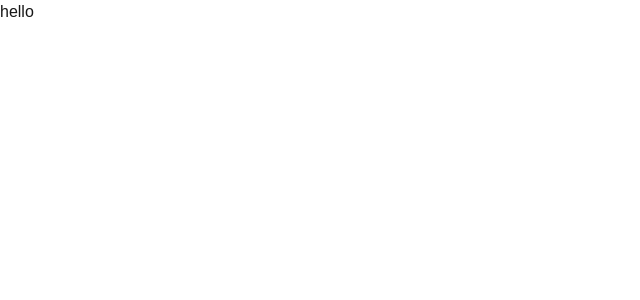
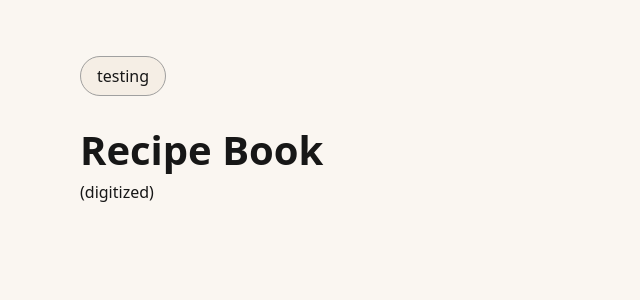
Before and after one commit to bzrymiak/recipes, a Next.js app: page / in a window 1280 px wide. Shown: the top 300 px of the page, without its empty margins (0-640 px from the left). Built offline with nearby package versions, Linux system fonts and the light colour scheme.

Commit message:
added fonts and button

```diff
--- a/src/app/globals.css
+++ b/src/app/globals.css
@@ -1,8 +1,11 @@
 @import "tailwindcss";
 
 :root {
-  --background: #ffffff;
+  --background: #FAF6F1;
   --foreground: #171717;
+  --grey: #A0A0A0;
+  --hover: #E1DAD1;
+  --beige: #F5EEE5;
 }
 
 @theme inline {
@@ -10,17 +13,39 @@
   --color-foreground: var(--foreground);
   --font-sans: var(--font-geist-sans);
   --font-mono: var(--font-geist-mono);
+  --color-myGrey: var(--grey);
+  --color-myBeige: var(--beige);
+  --color-hover: var(--hover);
 }
 
-/* @media (prefers-color-scheme: dark) {
+@media (prefers-color-scheme: dark) {
   :root {
-    --background: #0a0a0a;
-    --foreground: #ededed;
+    --background: #FAF6F1;
+    --foreground: #171717;
   }
-} */
+}
 
 body {
   background: var(--background);
   color: var(--foreground);
-  font-family: Arial, Helvetica, sans-serif;
+  font-family: var(--gt-america), Helvetica, Arial, sans-serif;
 }
+
+.px {
+  padding-inline: 5rem;
+}
+
+.py {
+  padding-top: 4rem;
+  padding-bottom: 4rem;
+}
+
+h1 {
+  font-size: 2.5rem;
+  font-weight: bold;
+  letter-spacing: -1;
+}
+
+h2 {
+  font-size: 1rem;
+}
--- a/src/app/layout.js
+++ b/src/app/layout.js
@@ -1,4 +1,5 @@
 import { Geist, Geist_Mono } from "next/font/google";
+import localFont from "next/font/local";
 import "./globals.css";
 
 const geistSans = Geist({
@@ -10,6 +11,25 @@ const geistMono = Geist_Mono({
   variable: "--font-geist-mono",
   subsets: ["latin"],
 });
+
+const gtAmerica = localFont({
+  src: [
+    {
+      path: "../fonts/GT-America-Regular.otf",
+      weight: "400",
+      style: "normal",
+    },
+    {
+      path: "../fonts/GT-America-Bold.otf",
+      weight: "700",
+      style: "normal",
+    },
+  ],
+  variable: "--font-gt-america",
+  display: "swap",
+});
+
+
 
 export const metadata = {
   title: "Digital Cookbook",
--- a/src/app/page.js
+++ b/src/app/page.js
@@ -1,9 +1,17 @@
 import Image from "next/image";
+import Button from "@/components/button.js";
 
 export default function Home() {
   return (
-    <div>
-      hello
+    <div className="px py">
+
+
+      <Button title={"testing"} cta={"https://stardewvalleywiki.com/Stardew_Valley_Wiki"}></Button>
+
+      <section>
+        <h1 className="mt-8">Recipe Book</h1>
+        <h2>(digitized)</h2>
+      </section>
     </div>
   );
 }
--- /dev/null
+++ b/src/components/button.js
@@ -0,0 +1,11 @@
+import React from 'react'
+
+function button({title, cta}) {
+  return (
+    <a href={cta} className="py-2 px-4 rounded-4xl border-myGrey border max-w-max bg-myBeige hover:bg-hover">
+        {title}
+    </a>
+  )
+}
+
+export default button
```
Also changed, not shown: src/fonts/GT-America-Bold.otf (added), src/fonts/GT-America-Regular.otf (added).
